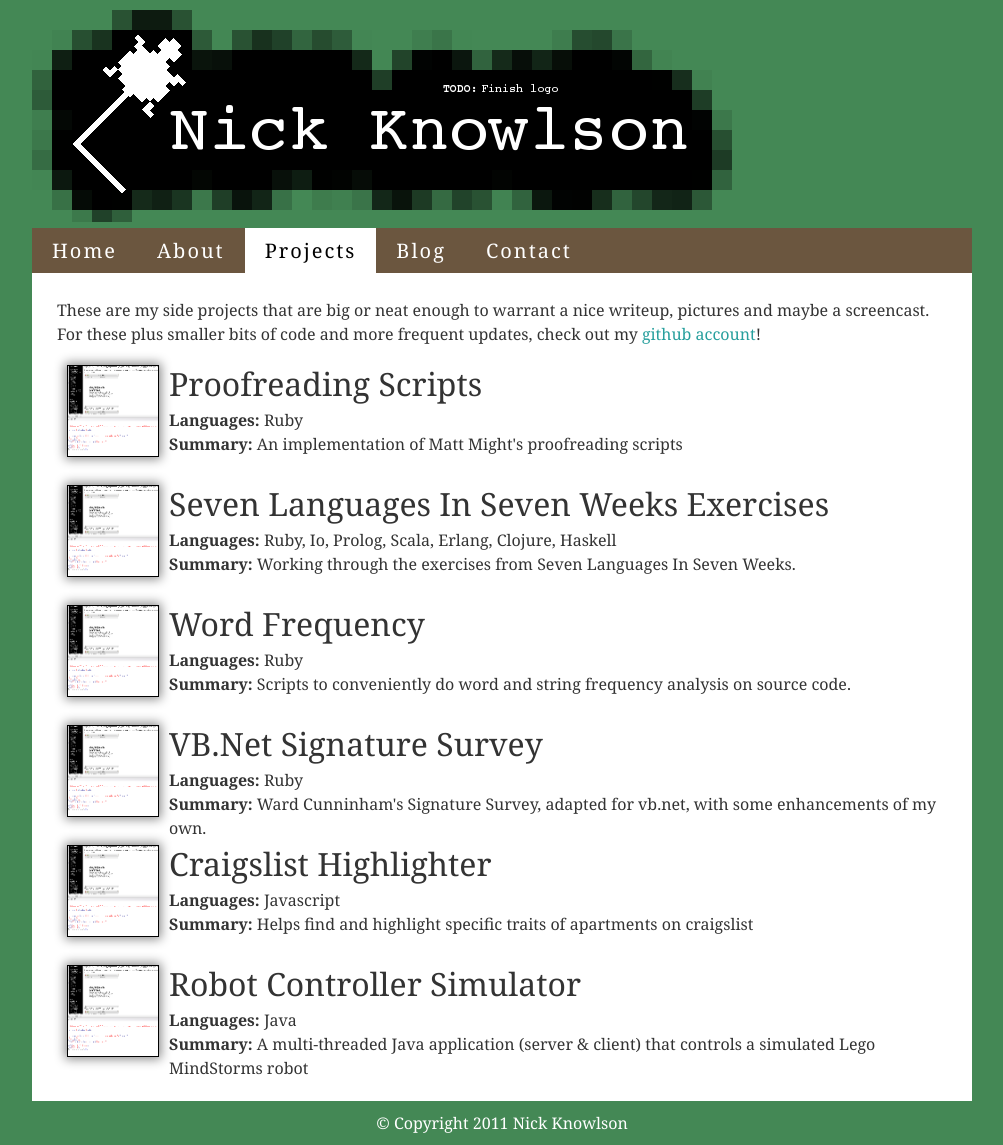
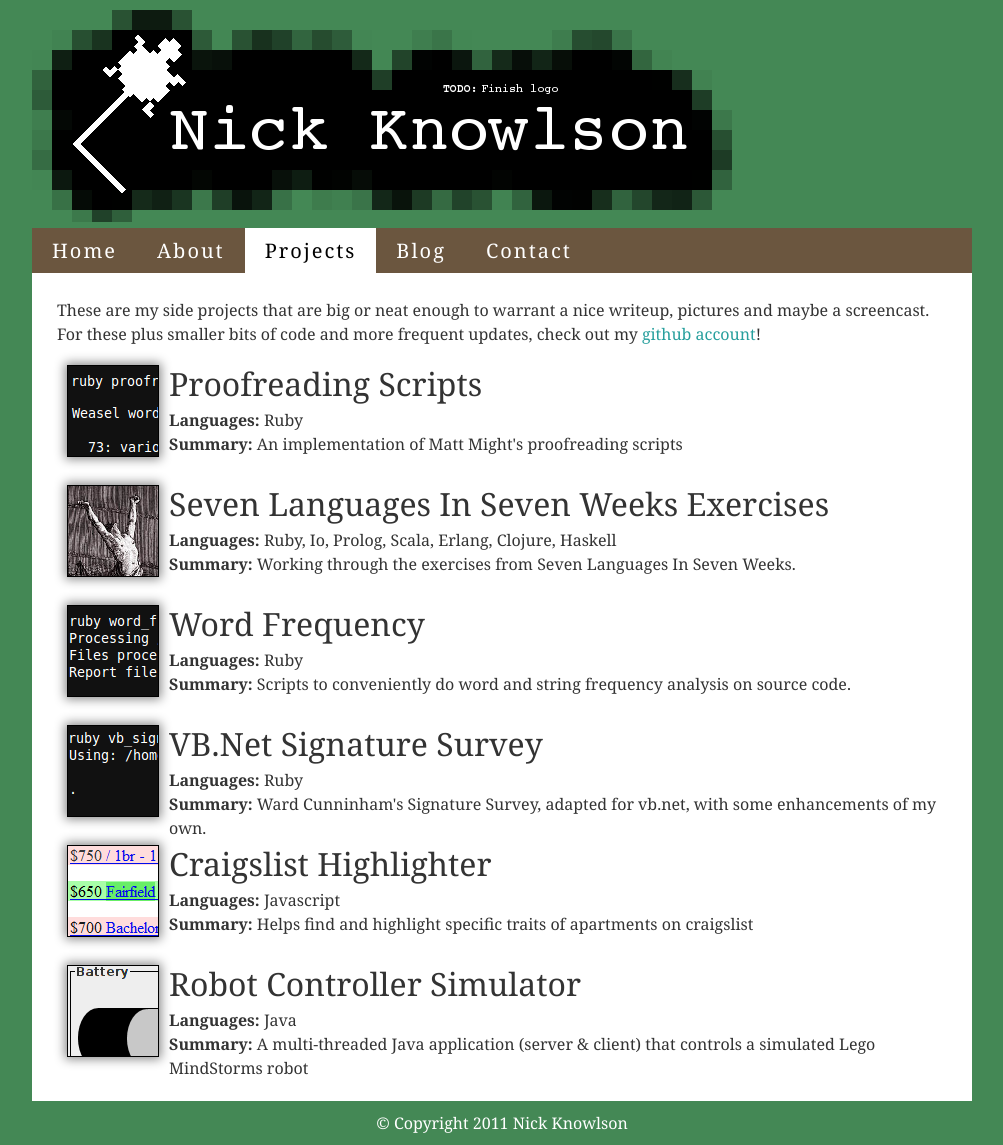
Before and after one commit to nickknw/nickknowlson.com, a Jekyll site: the page built from projects/index.html, in a window 1280 px wide. Shown: the whole page, without its empty margins (138-1141 px from the left). Built offline with Jekyll 4.4.1, drawn with Linux system fonts in a browser that asks for light colours; nearby versions of some CDN libraries.

Commit message:
add thumbnails to projects

```diff
--- a/_projects/craigslist-highlighter.markdown
+++ b/_projects/craigslist-highlighter.markdown
@@ -5,7 +5,7 @@ title: Craigslist Highlighter
 languages: Javascript
 summary: Helps find and highlight specific traits of apartments on craigslist
 github: craigslist_highlighter
-thumbnail: /img/mockscreenshot.png
+thumbnail: /img/thumb_craigslist.png
 screenshots:
 videos:
 ---
--- a/_projects/proofreading-scripts.markdown
+++ b/_projects/proofreading-scripts.markdown
@@ -5,7 +5,7 @@ title: Proofreading Scripts
 languages: Ruby
 summary: An implementation of Matt Might's proofreading scripts
 github: proofreading_scripts
-thumbnail: /img/mockscreenshot.png
+thumbnail: /img/thumb_proofreading.png
 videos:
 ---
 
--- a/_projects/robot-controller-simulator.markdown
+++ b/_projects/robot-controller-simulator.markdown
@@ -5,7 +5,7 @@ title: Robot Controller Simulator
 languages: Java
 summary: A multi-threaded Java application (server & client) that controls a simulated Lego MindStorms robot
 github: Robot-Controller-Simulator
-thumbnail: /img/mockscreenshot.png
+thumbnail: /img/thumb_robot.png
 screenshots:
 videos:
 ---
--- a/_projects/seven-languages-in-seven-weeks.markdown
+++ b/_projects/seven-languages-in-seven-weeks.markdown
@@ -5,7 +5,7 @@ title: Seven Languages In Seven Weeks Exercises
 languages: Ruby, Io, Prolog, Scala, Erlang, Clojure, Haskell
 summary: Working through the exercises from Seven Languages In Seven Weeks.
 github: seven-languages-in-seven-weeks
-thumbnail: /img/mockscreenshot.png
+thumbnail: /img/thumb_seven_languages.png
 screenshots:
 videos:
 ---
--- a/_projects/vbnet-signature-survey.markdown
+++ b/_projects/vbnet-signature-survey.markdown
@@ -5,7 +5,7 @@ title: VB.Net Signature Survey
 languages: Ruby
 summary: Ward Cunninham's Signature Survey, adapted for vb.net, with some enhancements of my own.
 github: vbnet_signature_survey
-thumbnail: /img/mockscreenshot.png
+thumbnail: /img/thumb_signature_survey.png
 screenshots:
 videos:
 ---
--- a/_projects/word_frequency.markdown
+++ b/_projects/word_frequency.markdown
@@ -5,7 +5,7 @@ title: Word Frequency
 languages: Ruby
 summary: Scripts to conveniently do word and string frequency analysis on source code.
 github: word_frequency
-thumbnail: /img/mockscreenshot.png
+thumbnail: /img/thumb_word_frequency.png
 screenshots:
 videos:
 ---
```
Also changed, not shown: img/thumb_craigslist.png (added), img/thumb_proofreading.png (added), img/thumb_robot.png (added), img/thumb_seven_languages.png (added), img/thumb_signature_survey.png (added), img/thumb_word_frequency.png (added).
